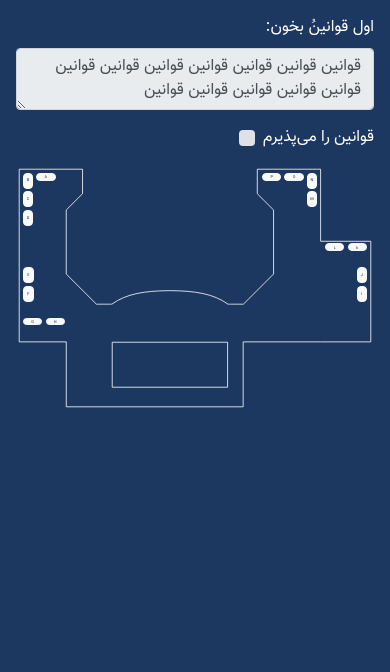
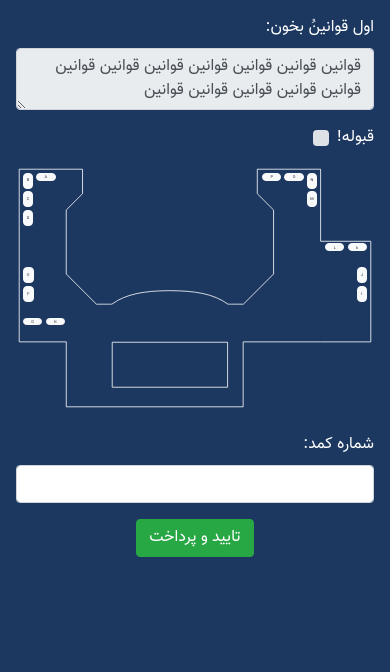
Before and after one commit to ParSal123/Front-Preview, a plain HTML site: page locker.html in a window 390 px wide. Shown: the part 172-844 px from the top of the page. Drawn offline with Linux system fonts and the light colour scheme.

Commit message:
locker page is now responsive

```diff
--- a/css/style.css
+++ b/css/style.css
@@ -126,7 +126,7 @@ h2 {
     background: url("../img/map.svg") no-repeat scroll top;
     background-size: contain;
     background-size: 100%;
-    height: 102vh;
+    max-height: 102vh;
 }
 
 .locker-container {
--- a/locker.html
+++ b/locker.html
@@ -156,13 +156,15 @@
         <div class="mx-sm-5 px-3">
             <form class="text-white">
                 <h2 class="mb-4 mx-2 px-4 text-white border-right-white">رزرو کمد</h2>
-                <label for="rules">اول قوانینُ بخون:</label>
-                <textarea id="rules" class="form-control d-block" readonly>قوانین قوانین قوانین قوانین قوانین قوانین قوانین قوانین قوانین قوانین قوانین قوانین</textarea>
-                <div class="custom-control custom-checkbox py-3">
+                <div class="form-group">
+                    <label for="rules">اول قوانینُ بخون:</label>
+                    <textarea id="rules" class="form-control d-block" readonly>قوانین قوانین قوانین قوانین قوانین قوانین قوانین قوانین قوانین قوانین قوانین قوانین</textarea>
+                </div>
+                <div class="form-group custom-control custom-checkbox">
                     <input type="checkbox" class="custom-control-input" id="agreement" required>
-                    <label for="agreement" class="custom-control-label">قوانین را می&zwnj;پذیرم</label>
+                    <label for="agreement" class="custom-control-label">قبوله!</label>
                 </div>
-                <div class="position-relative dir-ltr map-container">
+                <div class="position-relative dir-ltr map-container form-group">
                     <!--<img src="img/map.svg" id="map">-->
                     <div class="locker-container">
                         <div class="d-flex" style="margin-right: 14%; padding: 1.5% 1.5% 0 1.5%;">
@@ -207,7 +209,7 @@
                             <a href="#" role="button" data-toggle="modal" data-target="#lockerModal"
                                class="btn btn-light locker-btn ml-auto" id="lockerI">I</a>
                         </div>
-                        <div class="d-flex" style="padding: 3.5% 1.5% 0 1.5%;">
+                        <div class="d-flex" style="padding: 3.5% 1.5% 25% 1.5%;">
                             <a href="#" role="button" data-toggle="modal" data-target="#lockerModal"
                                class="btn btn-light locker-btn" id="lockerG">G</a>
                             <a href="#" role="button" data-toggle="modal" data-target="#lockerModal"
@@ -216,13 +218,15 @@
                     </div>
                 </div>
                 <div class="form-group form-inline">
-                    <label for="chosen-locker">شماره کمد:</label>
-                    <input type="text" id="chosen-locker" class="form-control" pattern="[A-LN-P][1-4][1-3]">
+                    <label for="chosen-locker" class="ml-2">شماره کمد:</label>
+                    <input type="text" id="chosen-locker" class="form-control" pattern="[A-LN-P][1-4][1-3]" required>
+                </div>
+                <div class="form-group text-center">
+                    <button type="submit" class="btn btn-success">تایید و پرداخت</button>
                 </div>
             </form>
         </div>
     </section>
-
 </main>
 
 <!-- SCRIPTS -->
```
